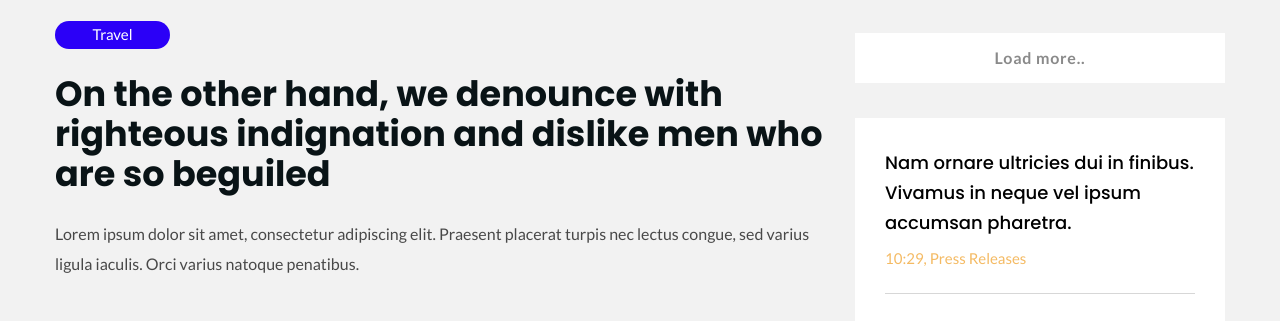
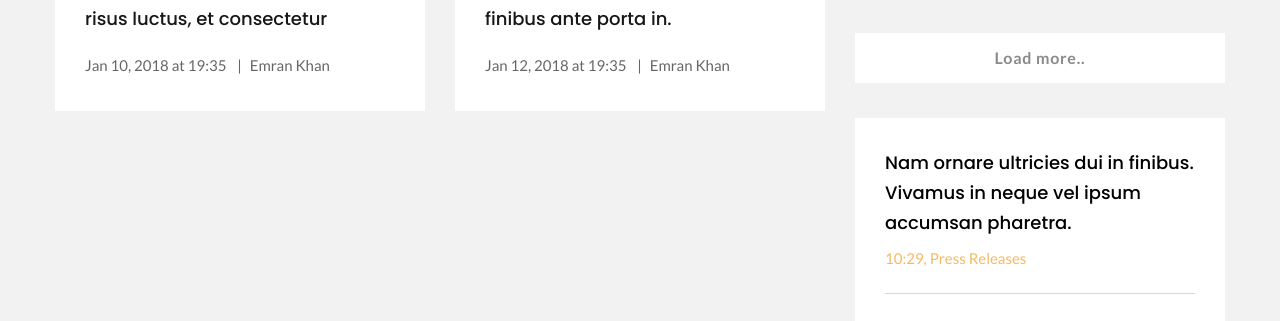
Before and after one commit to devopscool/smalltank, a Django app: page /web/ in a window 1280 px wide. Shown: the part 3091-3412 px from the top of the page. Run offline with Django 3.2, Linux system fonts and the light colour scheme; tables that the repository leaves empty hold one stand-in row (values such as "Sample post"); grey boxes marked "Sample" are stand-in pictures; some libraries are stand-ins or nearby versions.

Commit message:
add index page post part and related models.

```diff
--- a/core/admin/entry.py
+++ b/core/admin/entry.py
@@ -7,7 +7,7 @@
     """
     fieldsets = (
         ('Content', {
-           'fields': (('title', 'status'), 'content')
+           'fields': (('title', 'status'), 'content', 'is_watch_post')
         }),
         ('Illustration', {
             'fields': ('image', 'image_caption'),
--- a/core/models_bases/entry.py
+++ b/core/models_bases/entry.py
@@ -53,6 +53,10 @@
 
     last_update = models.DateTimeField(
         'last update date', default=timezone.now())
+
+    is_watch_post = models.BooleanField(
+        'watch entry', default=False,
+        help_text='as a watch post in index page, if have image, need change to 770x120')
 
     object = models.Manager()
     published = EntryPublishedManager()
--- a/core/templatetags/coretag.py
+++ b/core/templatetags/coretag.py
@@ -1,5 +1,6 @@
 from django.template import Library
 from core.models.entry import Entry
+from core.models.category import Category
 
 register = Library()
 
@@ -19,4 +20,22 @@
     Return the left popular part entries
     """
     return {'template': template,
-            'popular_content': Entry.published.all()[:number]}
+            'popular_content': Entry.published.filter(categories__title='python')[:number]}
+
+
+@register.inclusion_tag('core/tags/swap.html')
+def get_left_middle_post(number=4, template='core/tags/left_middle_post.html'):
+    """
+    Return the left middle post entries
+    """
+    return {'template': template,
+            'middle_post': Entry.published.filter(categories__title='travel', is_watch_post=0)[:number]}
+
+
+@register.inclusion_tag('core/tags/swap.html')
+def get_left_watch_post(number=4, template='core/tags/left_middle_watch.html'):
+    """
+    Return the left middle post entries
+    """
+    return {'template': template,
+            'watch_posts': Entry.published.filter(categories__title='travel', is_watch_post=1)[:number]}
--- a/templates/core/entry_index.html
+++ b/templates/core/entry_index.html
@@ -273,89 +273,10 @@
                             </div>
                         </div> -->
                     </div>
-                    <!-- Feature Post Area-->
-                    <div class="row feature_post_area">
-                        <div class="col-12">
-                            <div class="feature_tittle">
-                                <h2>Travel Post</h2>
-                                <a href="news-2.html">View More <i class="fa fa-arrow-right"></i></a>
-                            </div>
-                        </div>
-                        <div class="col-12">
-                            <div class="media feature_post">
-                               <div class="feture_img">
-                                    <a href="news-details.html"><img src="{% static "heldler/images/post/travel-post-1.jpg" %}" alt=""></a>
-                                    <ul class="special_share">
-                                        <li><a href="#"><i class="fa fa-twitter"></i></a></li>
-                                        <li><a href="#"><i class="fa fa-facebook"></i></a></li>
-                                        <li><a href="#"><i class="fa fa-google-plus"></i></a></li>
-                                    </ul>
-                               </div>
-                                <div class="media-body feture_content">
-                                    <a href="news-details.html" class="f_heding">Lorem ipsum dolor sit amet, consectetur adipiscing elit</a>
-                                    <h6>Dec 10, 2018 at 19:35 <span>|</span><a href="http://emran-khan.com/">Emran Khan</a></h6>
-                                    <p>At vero eos et accusamus et iusto odio dignissimos ducimus qui blanditiis praesentium voluptatum</p>
-                                </div>
-                            </div>
-                        </div>
-                        <div class="col-12">
-                            <div class="media feature_post">
-                               <div class="feture_img">
-                                    <a href="news-details.html"><img src="{% static "heldler/images/post/travel-post-2.jpg" %}" alt=""></a>
-                                    <ul class="special_share">
-                                        <li><a href="#"><i class="fa fa-twitter"></i></a></li>
-                                        <li><a href="#"><i class="fa fa-facebook"></i></a></li>
-                                        <li><a href="#"><i class="fa fa-google-plus"></i></a></li>
-                                    </ul>
-                               </div>
-                                <div class="media-body feture_content">
-                                    <a href="news-details.html" class="f_heding">Bitcoin ETFs seek approval of skeptical <br> regulator</a>
-                                    <h6>Jan 10, 2018 at 19:35 <span>|</span><a href="http://emran-khan.com/">Emran Khan</a></h6>
-                                    <p>At vero eos et accusamus et iusto odio dignissimos ducimus qui blanditiis praesentium voluptatum deleniti atque corrupti</p>
-                                </div>
-                            </div>
-                        </div>
-                        <div class="col-12">
-                            <div class="media feature_post border-0">
-                               <div class="feture_img">
-                                    <a href="news-details.html"><img src="{% static "heldler/images/post/travel-post-3.jpg" %}" alt=""></a>
-                                    <ul class="special_share">
-                                        <li><a href="#"><i class="fa fa-twitter"></i></a></li>
-                                        <li><a href="#"><i class="fa fa-facebook"></i></a></li>
-                                        <li><a href="#"><i class="fa fa-google-plus"></i></a></li>
-                                    </ul>
-                               </div>
-                                <div class="media-body feture_content">
-                                    <a href="news-details.html" class="f_heding">Lorem ipsum dolor sit amet, consectetur adipiscing elit</a>
-                                    <h6>Jan 10, 2018 at 19:35 <span>|</span><a href="http://emran-khan.com/">Emran Khan</a></h6>
-                                    <p>At vero eos et accusamus et iusto odio dignissimos ducimus qui blanditiis praesentium voluptatum deleniti atque corrupti</p>
-                                </div>
-                            </div>
-                        </div>
-                    </div>
+                    {% get_left_middle_post %}
                     <!-- Watch It Area-->
                     <div class="row watch_it_area">
-                        <!-- font_load_post -->
-                        <div class="col-12">
-                           <div class="font_load_post">
-                                <img src="{% static "heldler/images/post/font-load-1.jpg" %}" alt="">
-                                <div class="post_caption">
-                                    <a href="#" class="wow fadeInUp tag_btn">Travel</a>
-                                    <a href="news-details.html" class="wow fadeInUp heding" data-wow-delay="0.2s">Why It Pays to Front-Load Your 529 Plan</a>
-                                </div>
-                           </div>
-                        </div>
-
-                        <!--ethereum_price_posts -->
-                        <div class="col-12">
-                            <div class="ethereum_price_posts">
-                                <a href="#" class="tag_btn">Travel</a>
-                                <a href="news-details.html" class="ep_heding">On the other hand, we denounce with righteous indignation and dislike men who are so beguiled</a>
-                                <p>Lorem ipsum dolor sit amet, consectetur adipiscing elit. Praesent placerat turpis nec lectus congue, sed varius ligula iaculis. Orci varius natoque penatibus.</p>
-                                <img src="{% static "heldler/images/post/font-load-2.jpg" %}" alt="">
-                            </div>
-                        </div>
-
+                        {% get_left_watch_post %}
                         <!-- Subscribe Area -->
                         <!--
                         <div class="col-12">
--- /dev/null
+++ b/templates/core/tags/left_middle_watch.html
@@ -0,0 +1,22 @@
+{% for watch in watch_posts %}
+<!-- font_load_post -->
+<div class="col-12">
+    <div class="font_load_post">
+        <img src="{{ watch.image.url }}" alt="">
+        <div class="post_caption">
+            <a href="#" class="wow fadeInUp tag_btn">{{ watch.tag }}</a>
+            <a href="news-details.html" class="wow fadeInUp heding" data-wow-delay="0.2s">{{ watch.title }}</a>
+        </div>
+    </div>
+</div>
+
+<!--ethereum_price_posts -->
+{#<div class="col-12">#}
+{#    <div class="ethereum_price_posts">#}
+{#        <a href="#" class="tag_btn">{{ watch.tag }}</a>#}
+{#        <a href="news-details.html" class="ep_heding">{{ watch.title }}</a>#}
+{#        <p>{{ watch.content }}</p>#}
+{#        <img src="{{ watch.image.url }}" alt="">#}
+{#    </div>#}
+{#</div>#}
+{% endfor %}
```
Also changed, not shown: templates/core/tags/left_middle_post.html (added, +32 -0 lines).
